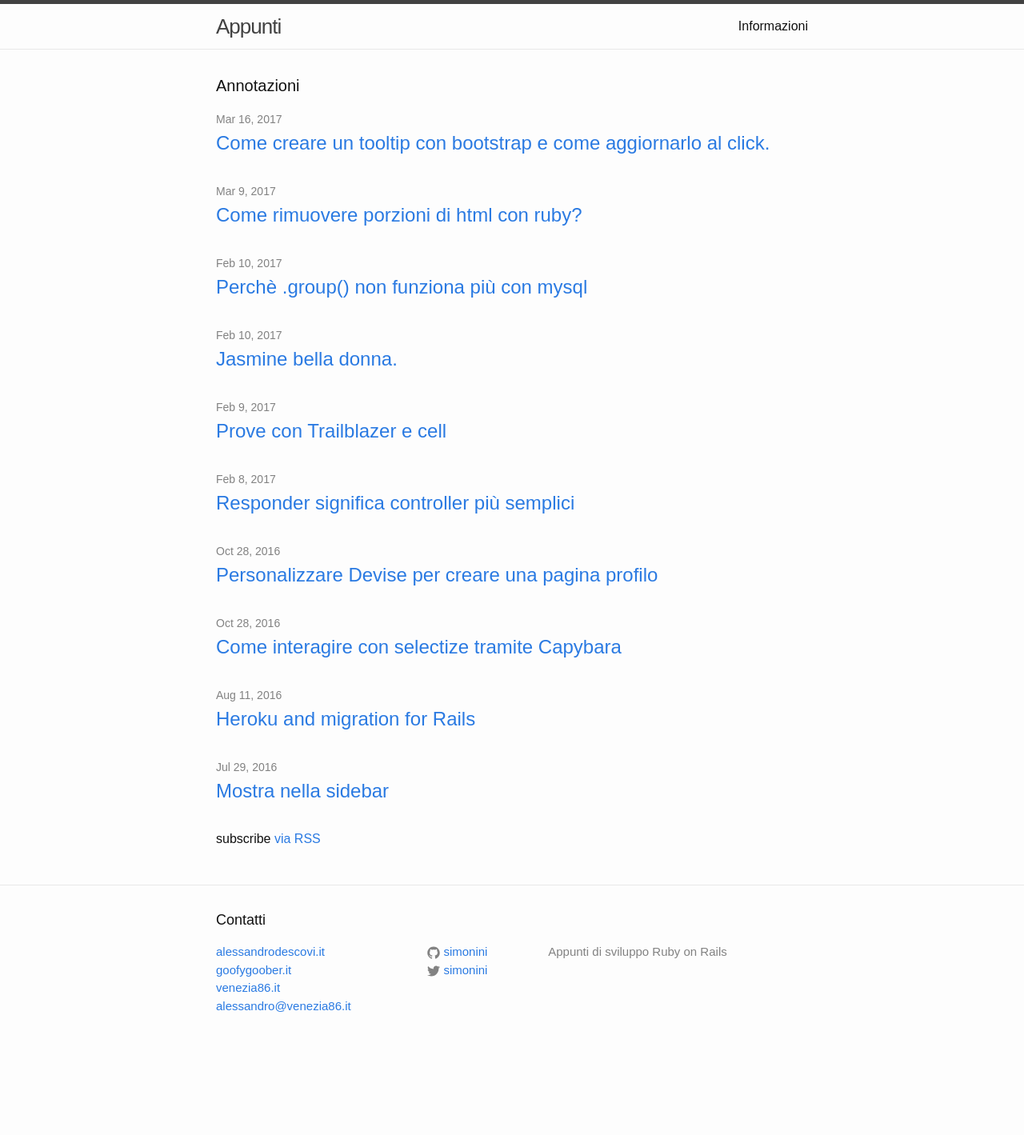
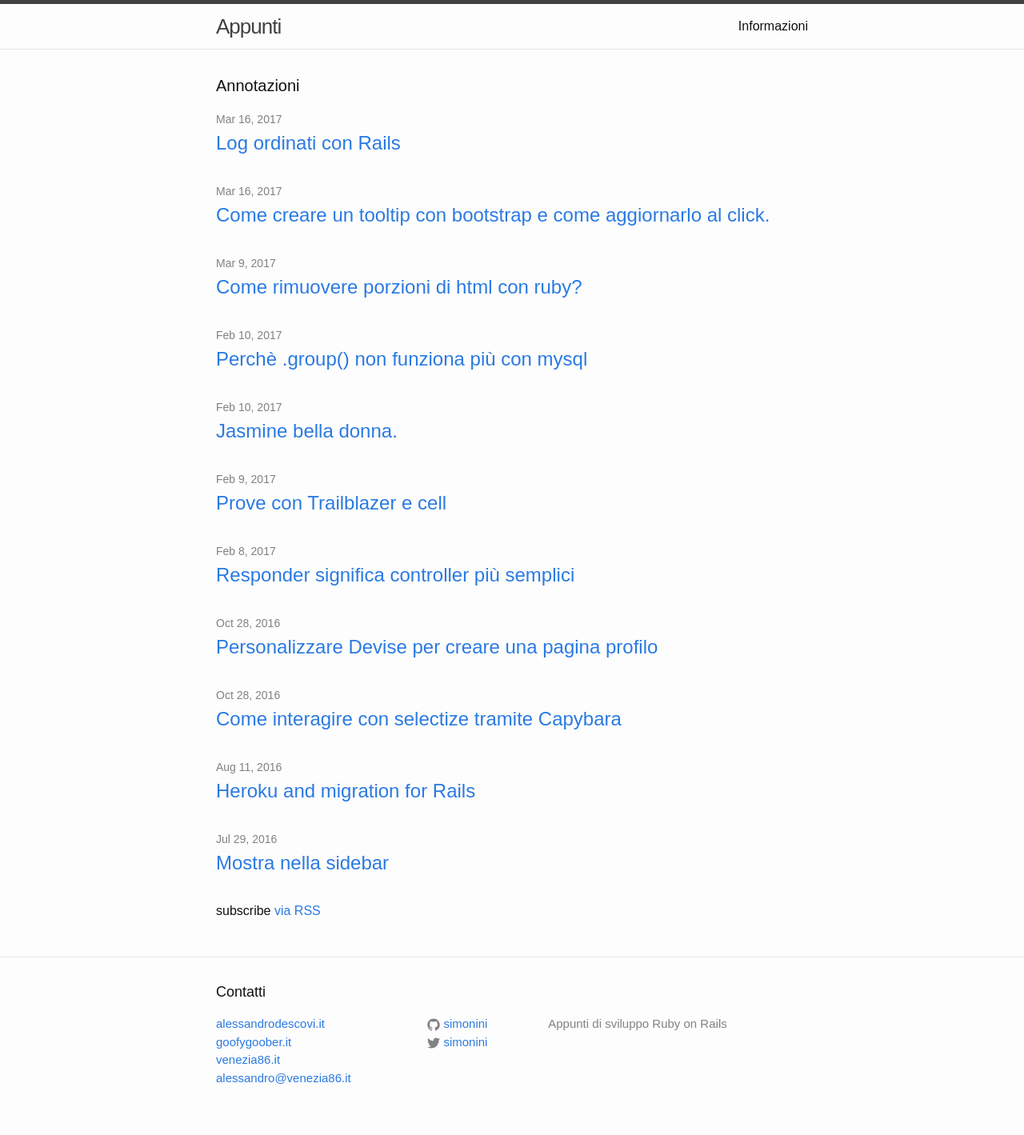
Before and after one commit to descovi/simonini.github.io, a Jekyll site: the page built from index.html, in a window 1280 px wide. Shown: the whole page at 80% size. Built offline with Jekyll 4.4.1, drawn with Linux system fonts in a browser that asks for light colours; before the commit the page ends 1329 px from its top, so only the background shows below that.

Commit message:
Pubblicato l'articolo sui log e in particolare su tagged

```diff
--- a/_drafts/2017-03-16-logger-tag.md
+++ b/_posts/2017-03-16-logger-tag.md
@@ -1,6 +1,7 @@
 ---
 layout: post
 title: Log ordinati con Rails
+date: 2017-03-16 18:28:49 +0200
 categories: rails
 ---
 
```
